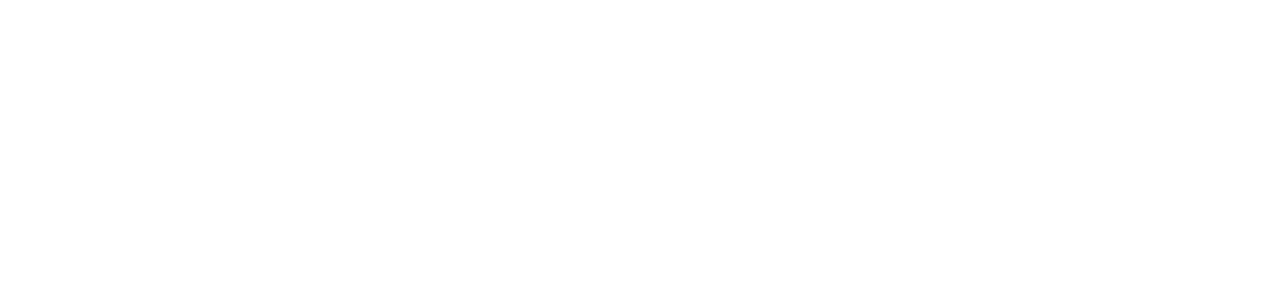
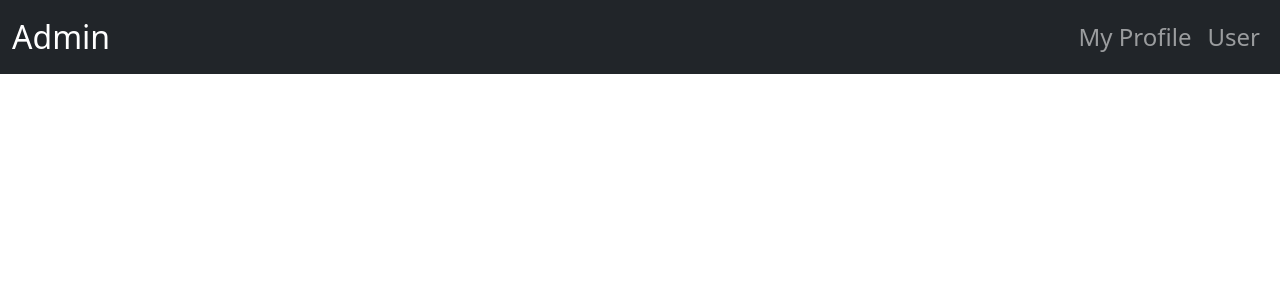
Before and after one commit to priyachithiravel50/React-Task-1, a React (Create React App) app: page /admin in a window 1280 px wide. Before the commit this address had no page. Shown: the top 300 px of the page. Built offline with nearby package versions, Linux system fonts and the light colour scheme.

Commit message:
Login and Signup

```diff
--- a/src/App.css
+++ b/src/App.css
@@ -1,7 +1,7 @@
 body {
   font-family: Arial, sans-serif;
   margin: 0;
-  padding: 20px;
+  /* padding: 20px; */
   background-color: #f9f9f9;
 }
 
--- a/src/App.js
+++ b/src/App.js
@@ -3,6 +3,7 @@ import './App.css';
 import Signin from './Component/Signin';
 import Signup from './Component/Signup';
 import Profile from './Component/Profile';
+import Navbar from './Component/Admin';
 
 
 function App() {
@@ -13,6 +14,7 @@ function App() {
       <Route path='/profile' element={<Profile/>}></Route>
       <Route path='/signin' element={<Signin/>}></Route>
       <Route path='/signup' element={<Signup/>}></Route>
+      <Route path='/admin' element={<Navbar/>}></Route>
     </Routes>
     </BrowserRouter>
    </>
--- /dev/null
+++ b/src/Component/Admin.js
@@ -0,0 +1,37 @@
+import React, { Component } from "react";
+import { Link } from "react-router-dom";
+import "bootstrap/dist/css/bootstrap.min.css";
+
+class Navbar extends Component {
+  constructor(props) {
+    super(props);
+  }
+
+  render() {
+    return (
+      <>
+        <nav className="navbar navbar-expand-lg navbar-dark bg-dark">
+          <div className="container-fluid">
+            <Link className="navbar-brand fs-2" to="/">Admin</Link>
+            <button className="navbar-toggler" type="button" data-bs-toggle="collapse" data-bs-target="#navbarNav"> </button>
+            <div className="collapse navbar-collapse" id="navbarNav">
+              <ul className="navbar-nav ms-auto">
+                <li className="nav-item">
+                  <Link className="nav-link fs-4" to="/my-profile">My Profile</Link>
+                </li>
+
+                <li className="nav-item">
+                <Link className="nav-link fs-4" to="/user">User</Link>
+                </li>
+              </ul>
+            </div>
+          </div>
+        </nav>
+
+
+      </>
+    );
+  }
+}
+
+export default Navbar;
--- a/src/Component/Signup.js
+++ b/src/Component/Signup.js
@@ -76,11 +76,6 @@ class Register extends Component {
       errors.address = "Address is required";
       isValid = false;
     }
-    if (!this.state.role) {
-      errors.role = "Role is required";
-      isValid = false;
-    }
-
 
     this.setState({ errors });
     return isValid;
@@ -130,11 +125,11 @@ class Register extends Component {
               </div>
             </div>
 
-            {/* <div className="mb-3">
+            <div className="mb-3">
               <label className="">Email:</label>
               <input type="email" className="form-control" id="email" value={email} onChange={this.handleChange} placeholder="Email"/>
               {errors.email && <small className="text-danger">{errors.email}</small>}
-            </div> */}
+            </div>
 
             <div className="mb-3">
               <label className="form-label">Phone no:</label>
```
Also changed, not shown: public/index.html (line endings or trailing spaces).
